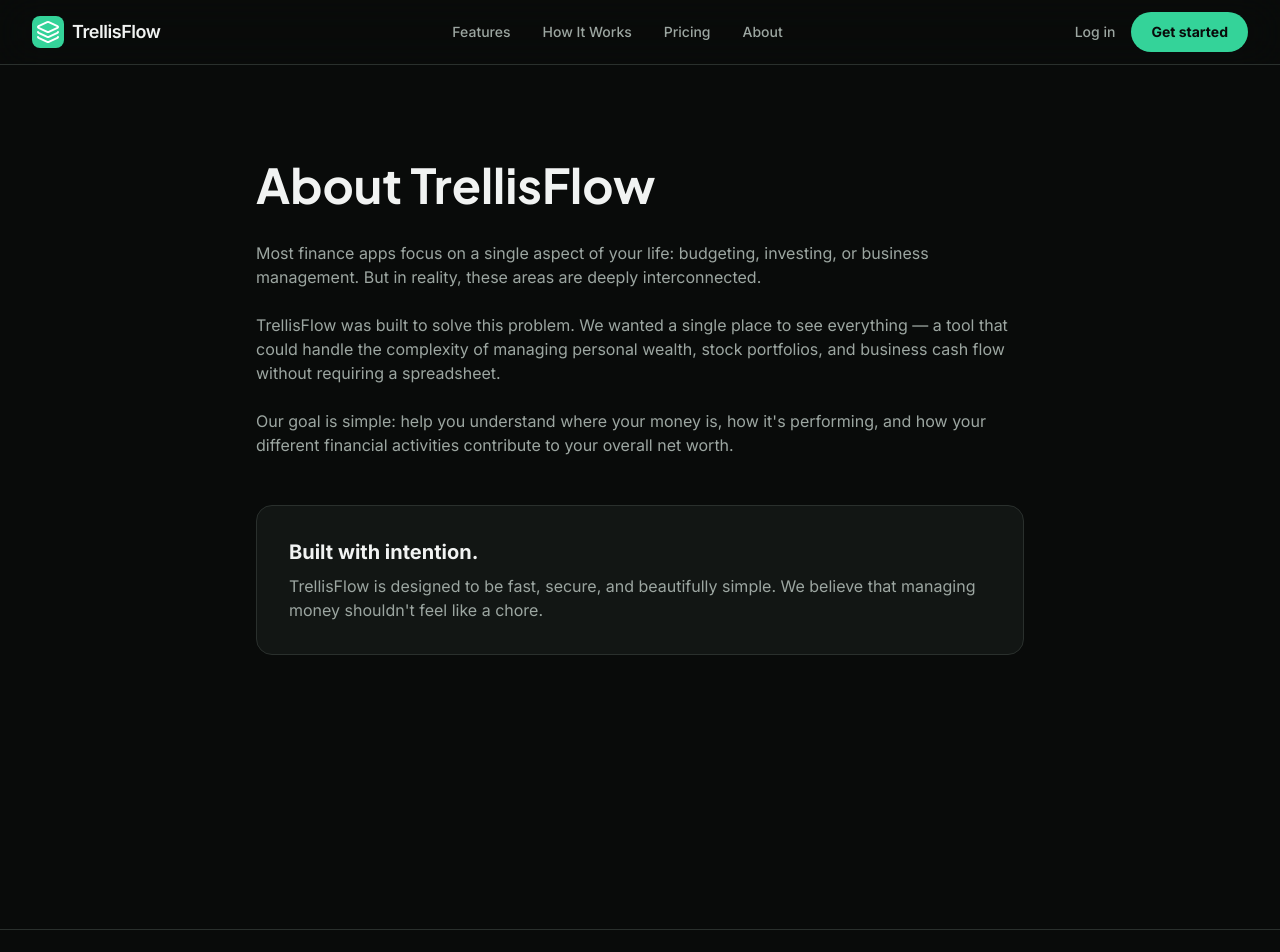
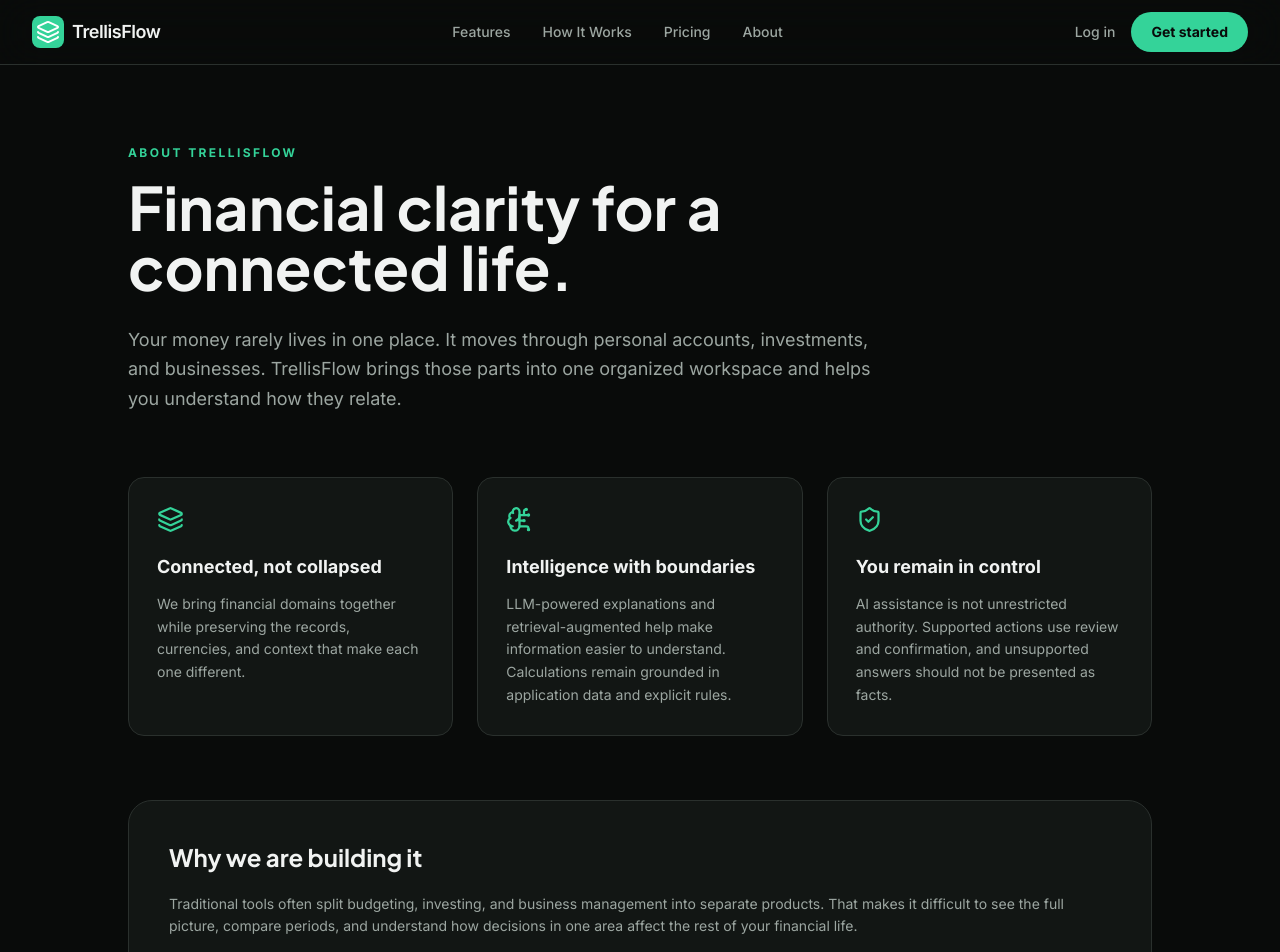
Before and after one commit to Dancan1907/trellisflow, a Next.js app in the folder apps/web/: page /about in a window 1280 px wide. Shown: the top 952 px of the page. Built offline with nearby package versions, Linux system fonts and the light colour scheme.

Commit message:
feat(marketing): explain TrellisFlow mission and AI principles

```diff
--- a/apps/web/src/app/(public)/about/page.tsx
+++ b/apps/web/src/app/(public)/about/page.tsx
@@ -1,33 +1,33 @@
+import Link from 'next/link';
+import { BrainCircuit, ShieldCheck, Layers3, ArrowRight } from 'lucide-react';
+
 export default function AboutPage() {
   return (
-    <div className="min-h-screen bg-bg-primary py-24 px-6">
-      <div className="max-w-3xl mx-auto">
-        <h1 className="text-4xl md:text-5xl font-display font-bold text-fg-primary mb-8">
-          About TrellisFlow
-        </h1>
-        <div className="prose prose-invert prose-lg text-fg-secondary">
-          <p className="mb-6">
-            Most finance apps focus on a single aspect of your life: budgeting, investing, or
-            business management. But in reality, these areas are deeply interconnected.
-          </p>
-          <p className="mb-6">
-            TrellisFlow was built to solve this problem. We wanted a single place to see everything
-            — a tool that could handle the complexity of managing personal wealth, stock portfolios,
-            and business cash flow without requiring a spreadsheet.
-          </p>
-          <p className="mb-6">
-            Our goal is simple: help you understand where your money is, how it&apos;s performing,
-            and how your different financial activities contribute to your overall net worth.
-          </p>
-          <div className="mt-12 p-8 bg-bg-secondary rounded-2xl border border-border-subtle">
-            <h2 className="text-xl font-bold text-fg-primary mb-2">Built with intention.</h2>
-            <p className="text-fg-secondary">
-              TrellisFlow is designed to be fast, secure, and beautifully simple. We believe that
-              managing money shouldn&apos;t feel like a chore.
-            </p>
+    <main className="min-h-screen bg-bg-primary px-6 py-20">
+      <div className="mx-auto max-w-5xl">
+        <div className="max-w-3xl">
+          <p className="text-xs font-bold uppercase tracking-[.2em] text-accent-primary">About TrellisFlow</p>
+          <h1 className="mt-4 text-4xl font-display font-bold leading-tight text-fg-primary md:text-6xl">Financial clarity for a connected life.</h1>
+          <p className="mt-7 text-lg leading-relaxed text-fg-secondary">Your money rarely lives in one place. It moves through personal accounts, investments, and businesses. TrellisFlow brings those parts into one organized workspace and helps you understand how they relate.</p>
+        </div>
+
+        <section className="mt-16 grid gap-6 md:grid-cols-3">
+          <article className="rounded-2xl border border-border-subtle bg-bg-secondary p-7"><Layers3 className="text-accent-primary" size={27}/><h2 className="mt-5 text-lg font-bold text-fg-primary">Connected, not collapsed</h2><p className="mt-3 text-sm leading-relaxed text-fg-secondary">We bring financial domains together while preserving the records, currencies, and context that make each one different.</p></article>
+          <article className="rounded-2xl border border-border-subtle bg-bg-secondary p-7"><BrainCircuit className="text-accent-primary" size={27}/><h2 className="mt-5 text-lg font-bold text-fg-primary">Intelligence with boundaries</h2><p className="mt-3 text-sm leading-relaxed text-fg-secondary">LLM-powered explanations and retrieval-augmented help make information easier to understand. Calculations remain grounded in application data and explicit rules.</p></article>
+          <article className="rounded-2xl border border-border-subtle bg-bg-secondary p-7"><ShieldCheck className="text-accent-primary" size={27}/><h2 className="mt-5 text-lg font-bold text-fg-primary">You remain in control</h2><p className="mt-3 text-sm leading-relaxed text-fg-secondary">AI assistance is not unrestricted authority. Supported actions use review and confirmation, and unsupported answers should not be presented as facts.</p></article>
+        </section>
+
+        <section className="mt-16 rounded-3xl border border-border-subtle bg-bg-secondary p-8 md:p-10">
+          <h2 className="text-2xl font-display font-bold text-fg-primary">Why we are building it</h2>
+          <div className="mt-5 max-w-4xl space-y-4 text-sm leading-relaxed text-fg-secondary">
+            <p>Traditional tools often split budgeting, investing, and business management into separate products. That makes it difficult to see the full picture, compare periods, and understand how decisions in one area affect the rest of your financial life.</p>
+            <p>TrellisFlow is designed to combine a practical financial workspace with a careful intelligence layer: Money Copilot can explain recorded financial context; the Help Assistant retrieves approved product documentation; and deterministic forecasting tools project eligible cash balances from recorded history and assumptions.</p>
+            <p>We believe useful financial technology should be understandable. It should distinguish recorded facts from estimates, keep currencies separate when no conversion is available, show where product guidance comes from, and leave important decisions with the person using it.</p>
           </div>
-        </div>
+        </section>
+
+        <div className="mt-12 text-center"><Link href="/features" className="inline-flex items-center gap-2 text-sm font-bold text-accent-primary hover:underline">Explore TrellisFlow features <ArrowRight size={16}/></Link></div>
       </div>
-    </div>
+    </main>
   );
 }
```
